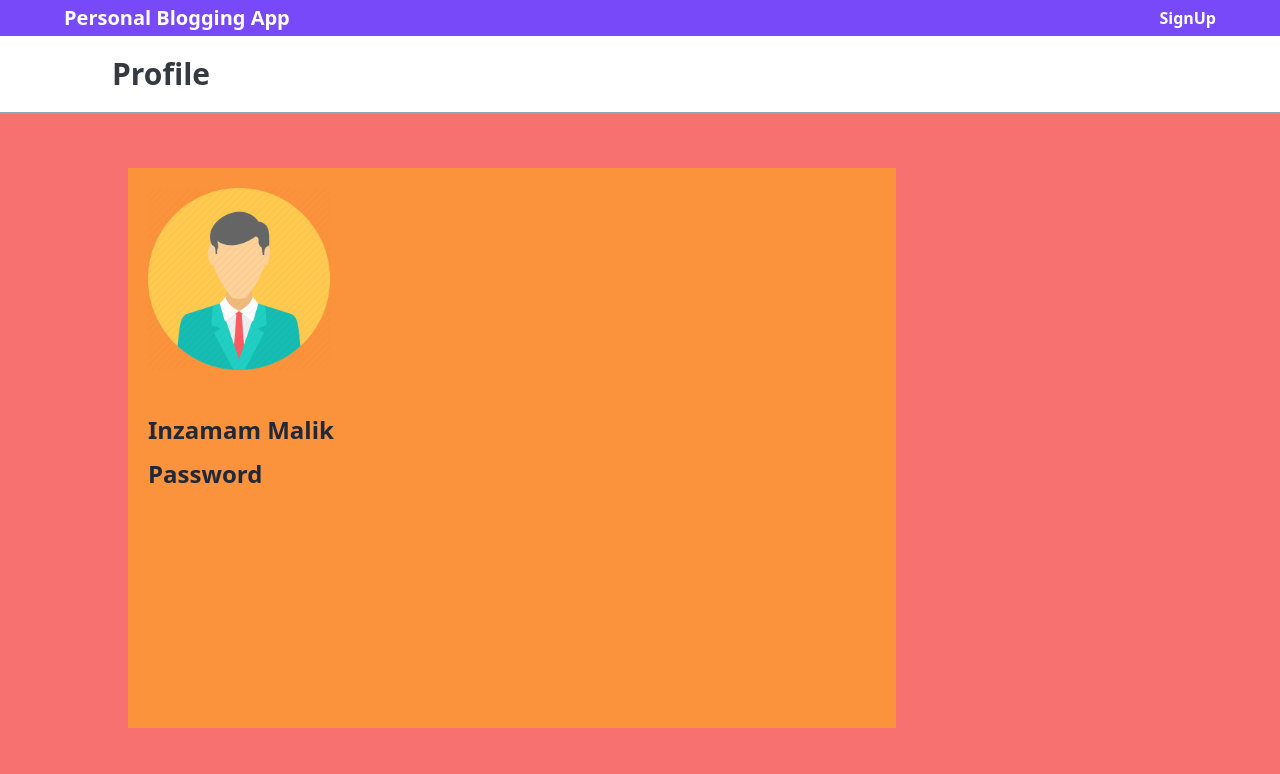
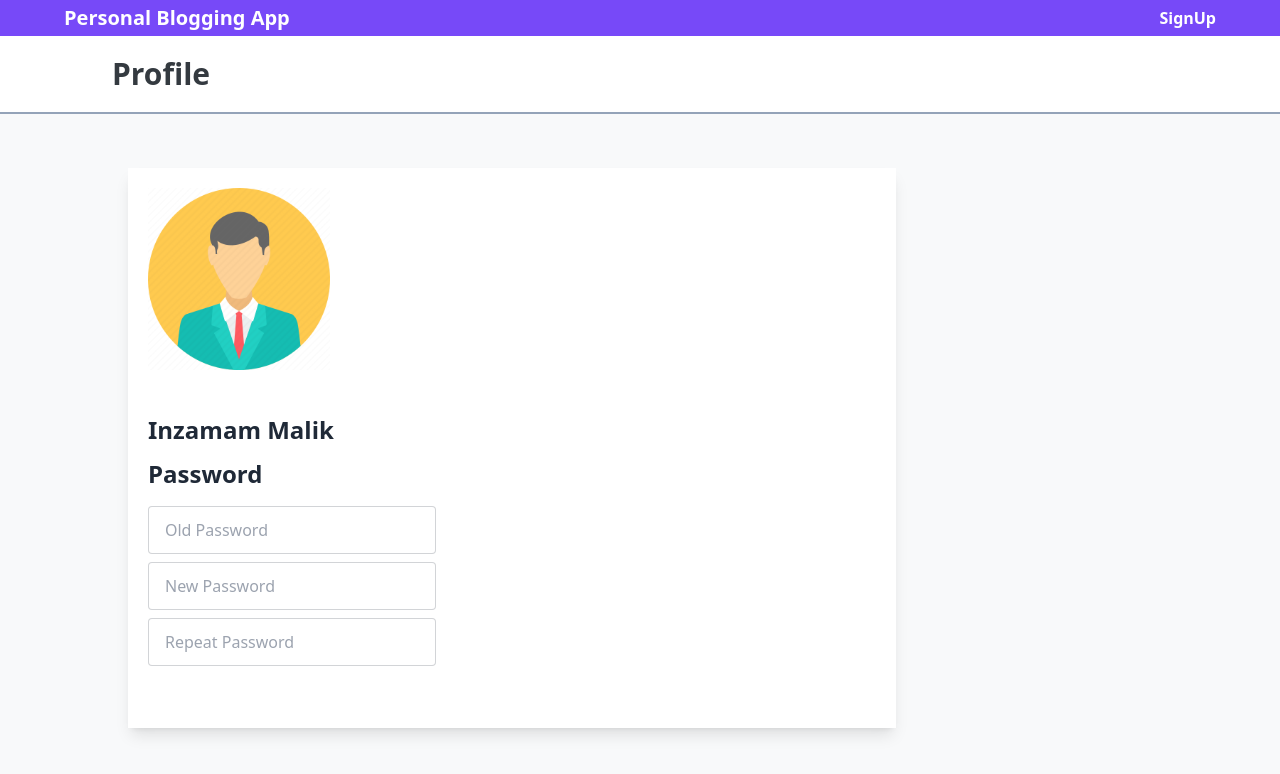
Before and after one commit to Aayan-Ahmed-17/Blogging-App-React, a React (Vite) app: page /profile in a window 1280 px wide. Shown: the top 774 px of the page. Built offline with nearby package versions, Linux system fonts and the light colour scheme; no server answers; sample sign-in values are in the browser's storage.

Commit message:
profile ui done

```diff
--- a/src/pages/Profile.jsx
+++ b/src/pages/Profile.jsx
@@ -4,14 +4,20 @@ import Navbar from "../components/Navbar";
 
 const Profile = () => {
   return (
-    <div className="bg-red-400 min-h-screen pb-8">
+    <div className="bg-[#f8f9fa] min-h-screen pb-8">
       <Navbar />
       <Header title={"Profile"} />
       {/* <div className="bg-white grid place-items-center"> */}
-        <div className="w-3/5 bg-orange-400 min-h-[35rem] ml-32 p-5 mt-36">
+        <div className="w-3/5 bg-white min-h-[35rem] min-w-96 ml-32 p-5 mt-36 shadow-lg">
           <img src="../src/assets/images/profile-image1.png" alt="profile image" className="w-1/4 mb-11"/>
           <p className="text-2xl font-semibold mb-3">Inzamam Malik</p>
           <p className="text-2xl font-semibold">Password</p>
+          <form className="grid gap-2 mt-4">
+
+          <input type="password" placeholder="Old Password" className="input input-bordered max-w-72 min-w-64 rounded" required/>
+          <input className="input input-bordered max-w-72 min-w-64 rounded" placeholder="New Password" required/>
+          <input className="input input-bordered max-w-72 min-w-64 rounded" placeholder="Repeat Password" required/>
+          </form>
         </div>
       {/* </div> */}
     </div>
```
